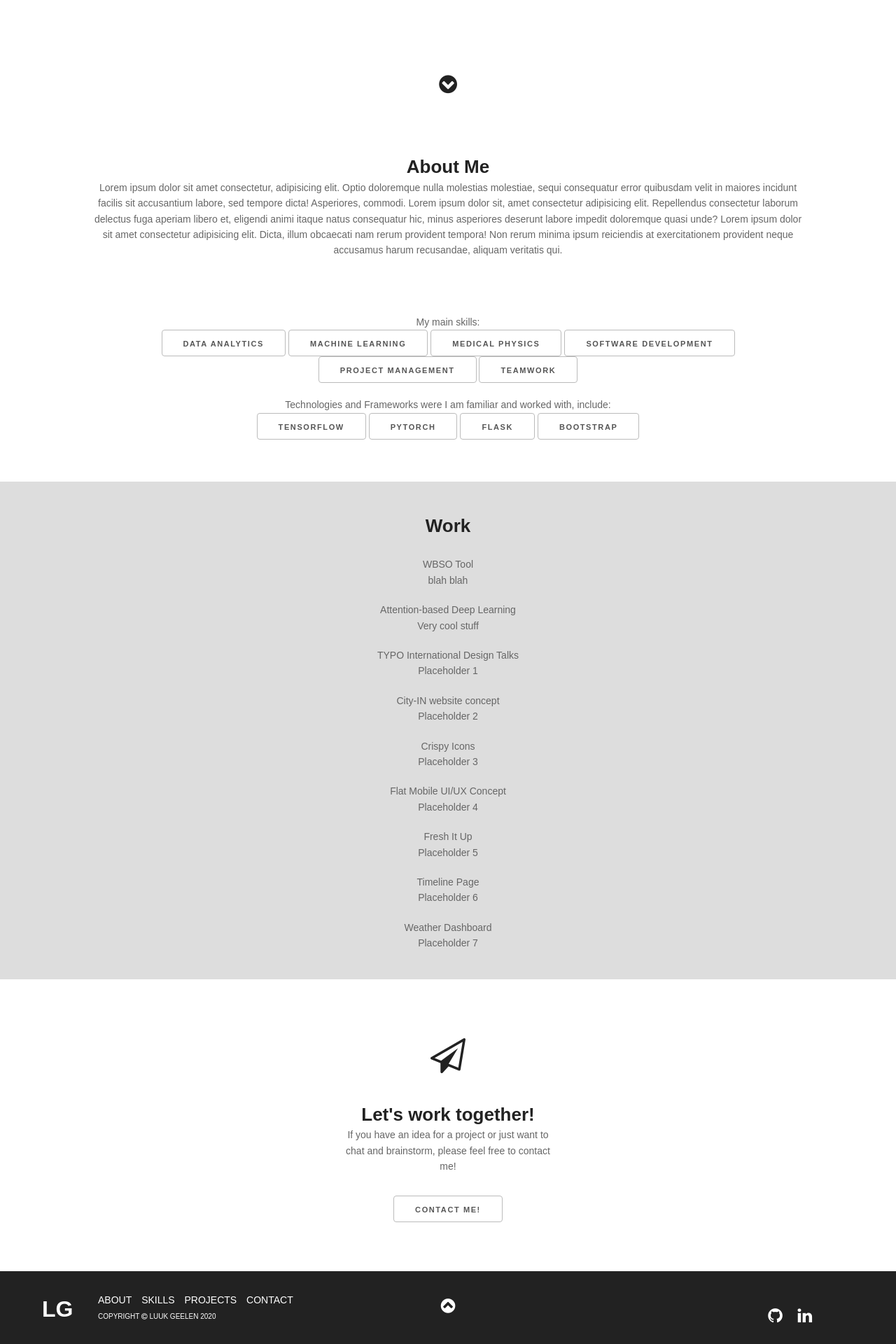
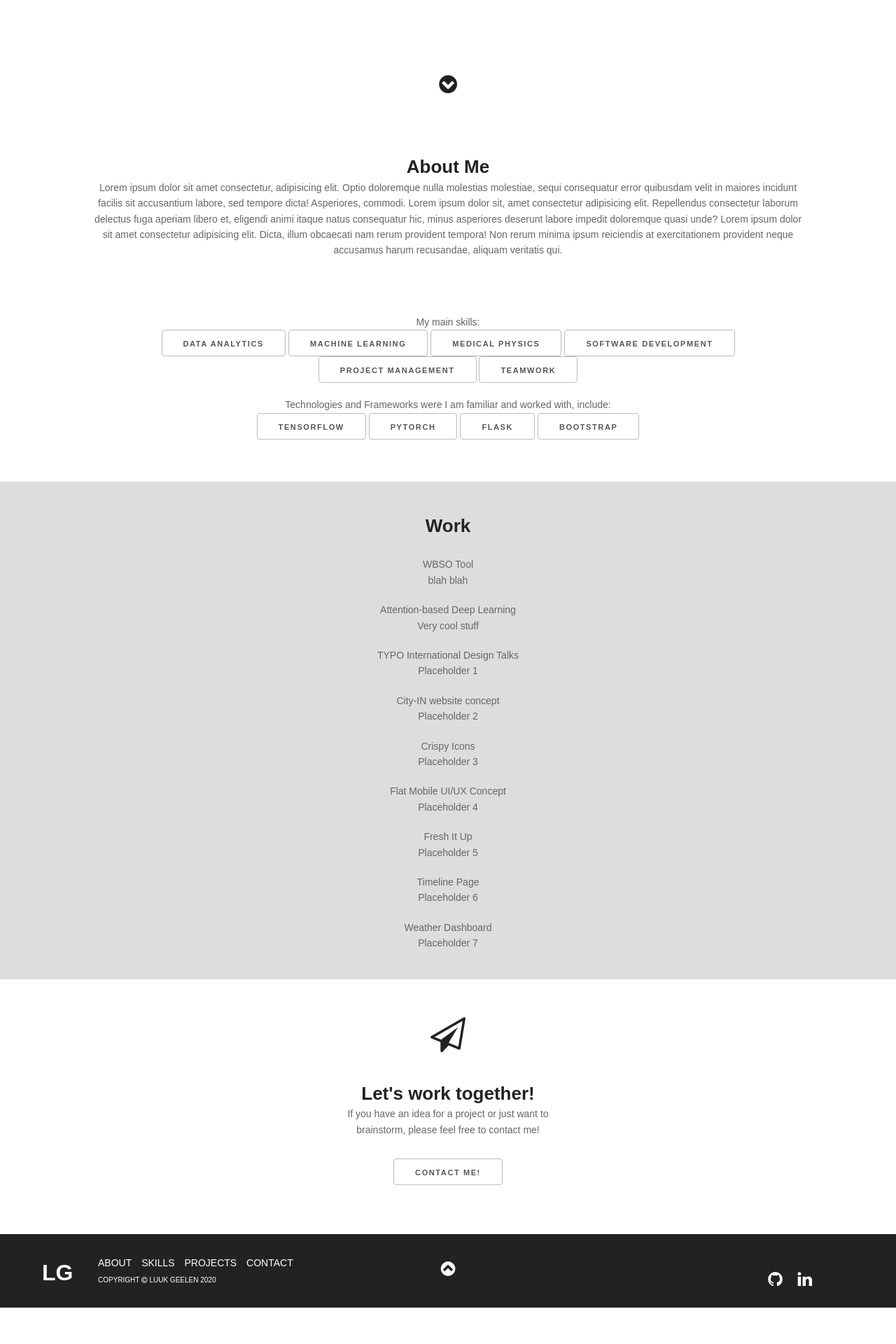
Before and after one commit to LuuckyG/PortfolioWebsite, a Jekyll site: the page built from index.html, in a window 1280 px wide. Shown: the part 725-2645 px from the top of the page at 70% size. Built offline with Jekyll 4.4.1, drawn with Linux system fonts in a browser that asks for light colours; nearby versions of some CDN libraries; some web fonts are replaced; after the commit the page ends 2593 px from its top, so only the background shows below that.

Commit message:
Updated contact section

```diff
--- a/_includes/contact.html
+++ b/_includes/contact.html
@@ -8,8 +8,8 @@
 
         <div class="contact-info-wrapper">
             <h3>Let's work together!</h3>
-            <p>If you have an idea for a project or just want to chat and brainstorm, please feel free to contact me!</p>
-            <a href="mailto:{{ site.data.settings.email }}"><button>Contact me!</button></a>
+            <p>If you have an idea for a project or just want to brainstorm, please feel free to contact me!</p>
+            <a href="mailto:{{ site.data.settings.email }}"><button>Contact Me!</button></a>
         </div>
 
     </div>
--- a/assets/css/4-sections/_contact.sass
+++ b/assets/css/4-sections/_contact.sass
@@ -5,7 +5,7 @@
 
 
 .contact-icon-wrapper
-    padding-top: 50px
+    padding-top: 20px
     font-size: 50px
     color: #222
 
```
